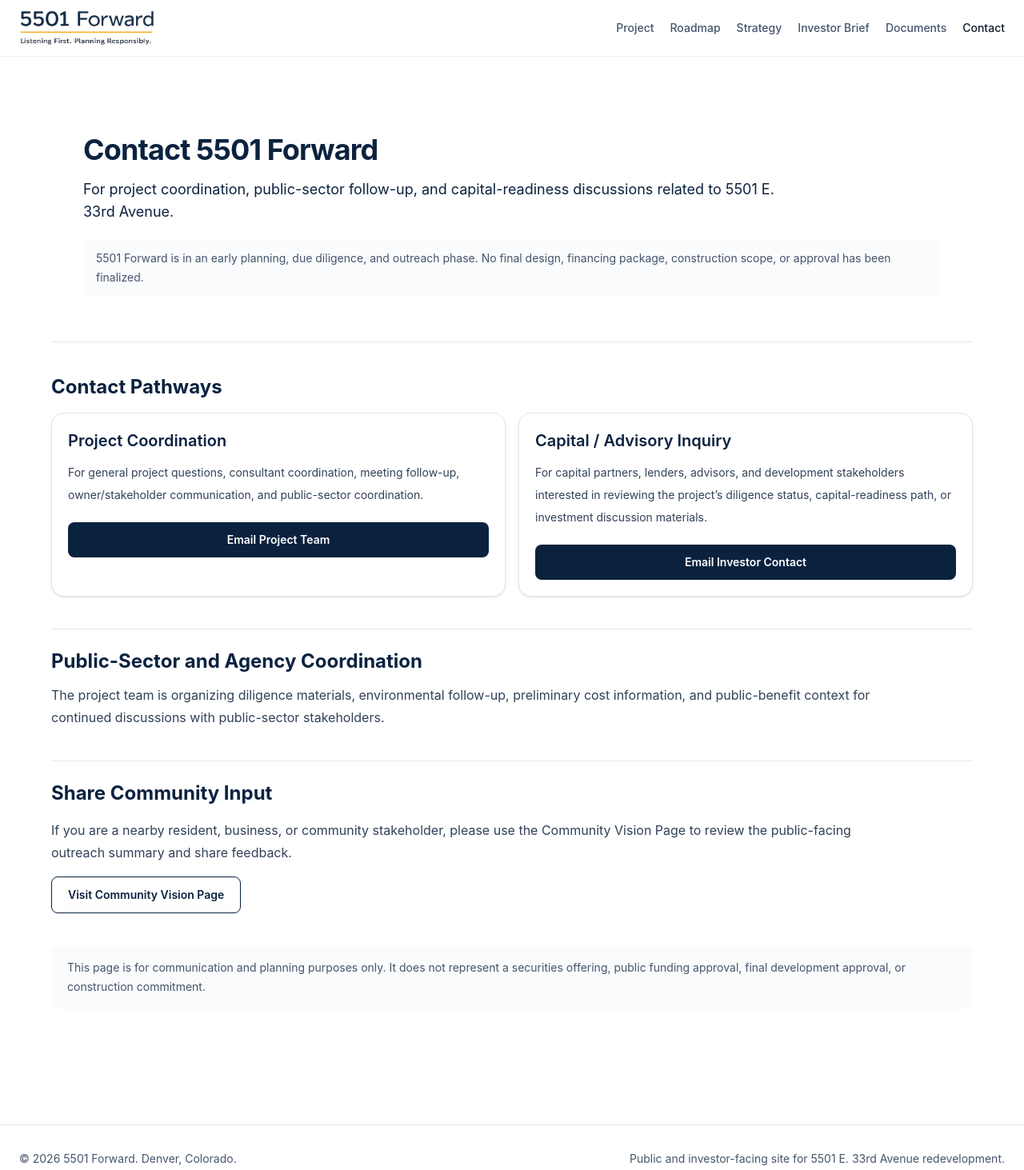
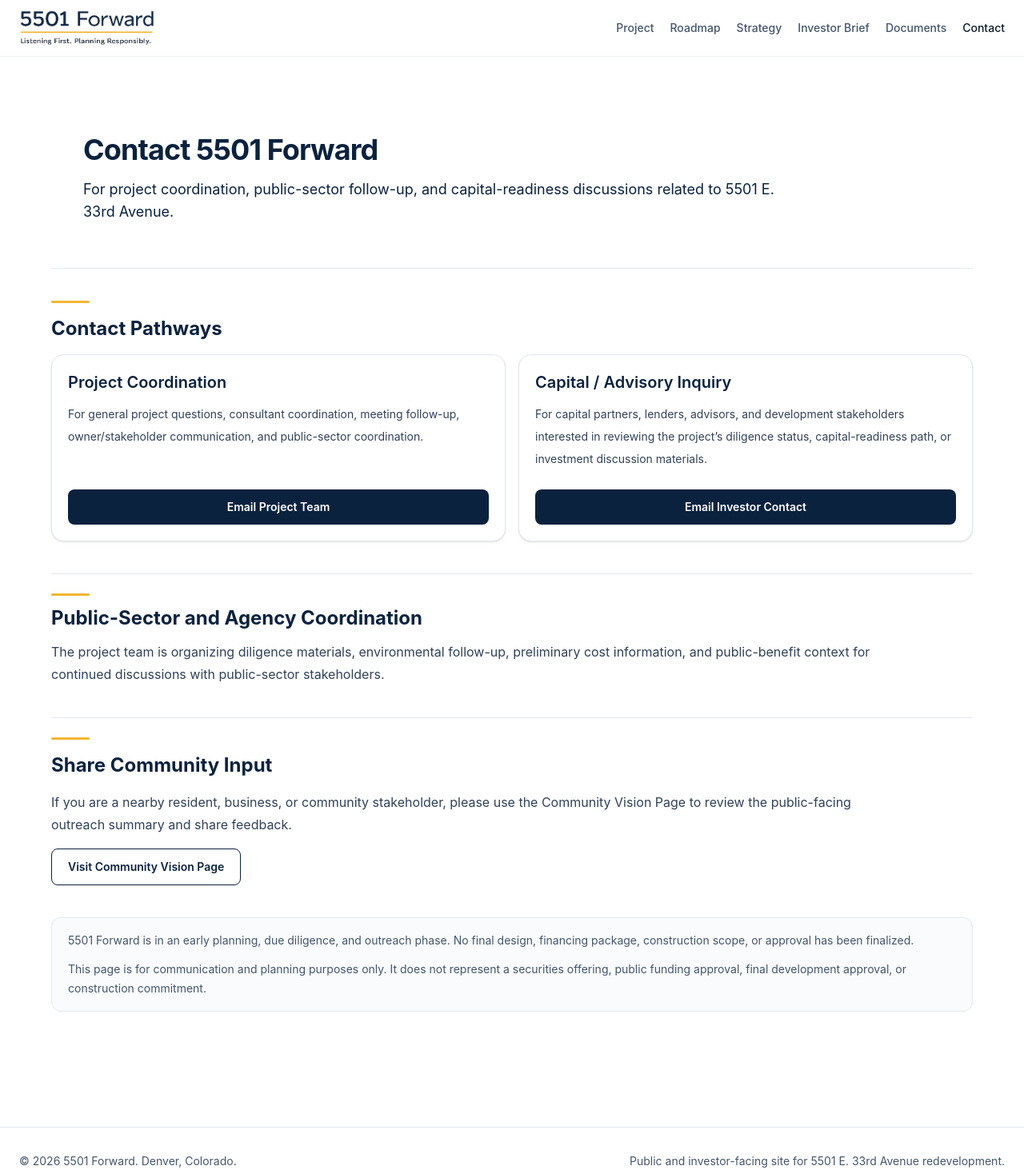
Before and after one commit to martinez-frank/5501-forward-site, a Next.js app: page /contact in a window 1280 px wide. Shown: the top 1463 px of the page at 80% size. Built offline with nearby package versions, Linux system fonts and the light colour scheme.

Commit message:
Polish contact page layout and disclosures

```diff
--- a/app/contact/page.tsx
+++ b/app/contact/page.tsx
@@ -32,30 +32,31 @@ export default function ContactPage() {
         <p className="mt-4 max-w-4xl text-base leading-7 text-[#0B223F] sm:text-lg">
           For project coordination, public-sector follow-up, and capital-readiness discussions related to 5501 E. 33rd Avenue.
         </p>
-        <p className="mt-5 rounded-xl bg-slate-50/80 px-4 py-3 text-xs leading-6 text-slate-600 sm:text-sm">
-          5501 Forward is in an early planning, due diligence, and outreach phase. No final design, financing package, construction scope, or approval has been finalized.
-        </p>
       </section>
 
       <section className="space-y-4">
+        <div className="h-[3px] w-12 rounded-full bg-[#f2b632]" aria-hidden="true" />
         <h2 className="text-2xl font-bold text-[#0B223F]">Contact Pathways</h2>
         <div className="grid gap-4 md:grid-cols-2">
           {contactPathways.map((pathway) => (
             <article key={pathway.title} className="flex h-full flex-col rounded-2xl border border-slate-200 bg-white p-5 shadow-sm">
               <h3 className="text-xl font-semibold text-[#0B223F]">{pathway.title}</h3>
               <p className="mt-3 text-sm leading-7 text-slate-700">{pathway.description}</p>
-              <a
-                href={pathway.href}
-                className="mt-5 inline-flex w-full items-center justify-center rounded-lg bg-[#0B223F] px-4 py-3 text-center text-sm font-semibold text-white transition hover:bg-[#13263a] focus-visible:outline-2 focus-visible:outline-offset-2 focus-visible:outline-[#0B223F]"
-              >
-                {pathway.cta}
-              </a>
+              <div className="mt-auto pt-6">
+                <a
+                  href={pathway.href}
+                  className="inline-flex w-full items-center justify-center rounded-lg bg-[#0B223F] px-4 py-3 text-center text-sm font-semibold text-white transition hover:bg-[#13263a] focus-visible:outline-2 focus-visible:outline-offset-2 focus-visible:outline-[#0B223F]"
+                >
+                  {pathway.cta}
+                </a>
+              </div>
             </article>
           ))}
         </div>
       </section>
 
       <section className="space-y-3 border-t border-slate-200 pt-6">
+        <div className="h-[3px] w-12 rounded-full bg-[#f2b632]" aria-hidden="true" />
         <h2 className="text-2xl font-bold text-[#0B223F]">Public-Sector and Agency Coordination</h2>
         <p className="max-w-5xl leading-7 text-slate-700">
           The project team is organizing diligence materials, environmental follow-up, preliminary cost information, and public-benefit context for continued discussions with public-sector stakeholders.
@@ -63,6 +64,7 @@ export default function ContactPage() {
       </section>
 
       <section className="space-y-4 border-t border-slate-200 pt-6">
+        <div className="h-[3px] w-12 rounded-full bg-[#f2b632]" aria-hidden="true" />
         <h2 className="text-2xl font-bold text-[#0B223F]">Share Community Input</h2>
         <p className="max-w-5xl leading-7 text-slate-700">
           If you are a nearby resident, business, or community stakeholder, please use the Community Vision Page to review the public-facing outreach summary and share feedback.
@@ -75,8 +77,15 @@ export default function ContactPage() {
         </Link>
       </section>
 
-      <footer className="rounded-xl bg-slate-50/80 px-5 py-4 text-xs leading-6 text-slate-600 sm:text-sm">
-        This page is for communication and planning purposes only. It does not represent a securities offering, public funding approval, final development approval, or construction commitment.
+      <footer className="rounded-xl border border-slate-200 bg-slate-50/80 px-5 py-4 text-xs leading-6 text-slate-600 sm:text-sm">
+        <p>
+          5501 Forward is in an early planning, due diligence, and outreach phase. No final design, financing package, construction
+          scope, or approval has been finalized.
+        </p>
+        <p className="mt-3">
+          This page is for communication and planning purposes only. It does not represent a securities offering, public funding
+          approval, final development approval, or construction commitment.
+        </p>
       </footer>
     </div>
   )
```
